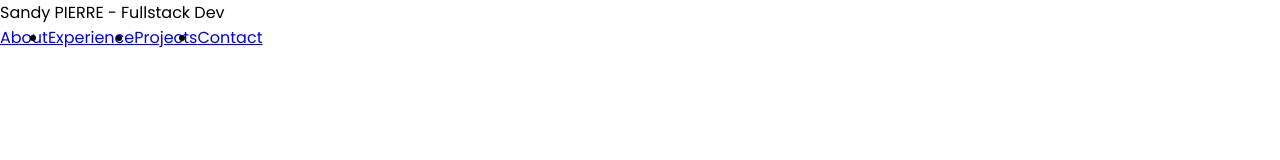
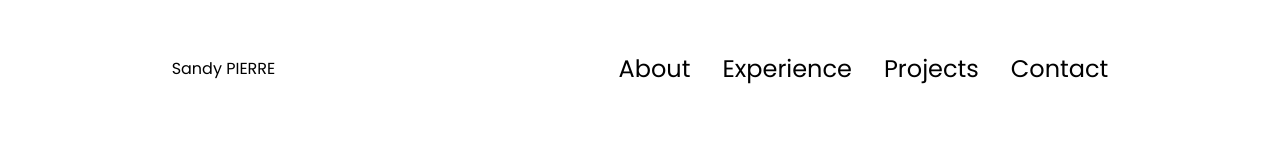
Before and after one commit to spi971/beubixelV2, a website built with Vite: page index.html in a window 1280 px wide. Built offline with nearby package versions, Linux system fonts and the light colour scheme.

Commit message:
nav style implementaion : part I

```diff
--- a/index.html
+++ b/index.html
@@ -6,11 +6,11 @@
     <link rel="stysheet" href="style.css" />
     <link rel="stysheet" href="media-queries.css" />
     <meta name="viewport" content="width=device-width, initial-scale=1.0" />
-    <title>Sandy PIERRE - Fullstack Dev</title>
+    <title>Sandy PIERRE</title>
   </head>
   <body>
-    <div id="destop-nav">
-      <div class="logo">Sandy PIERRE - Fullstack Dev</div>
+    <nav id="destop-nav">
+      <div class="logo">Sandy PIERRE</div>
       <div>
         <ul class="nav-links">
           <li><a href="#about">About</a></li>
@@ -19,7 +19,7 @@
           <li><a href="#contact">Contact</a></li>
         </ul>
       </div>
-    </div>
+    </nav>
     <script type="module" src="/src/script.ts"></script>
   </body>
 </html>
--- a/src/style.css
+++ b/src/style.css
@@ -32,4 +32,25 @@ nav,
 
 nav {
   justify-content: space-around;
+  align-items: center;
+  height: 17vh;
 }
+
+.nav-links {
+  gap: 2rem;
+  list-style: none;
+  font-size: 1.5rem;
+}
+
+a {
+  color: black;
+  text-decoration: none;
+  text-decoration-color: white;
+}
+
+a:hover {
+  color: gray;
+  text-decoration: underline;
+  text-underline-offset: 1rem;
+  text-decoration-color: rgb(181, 181, 181);
+}
```
